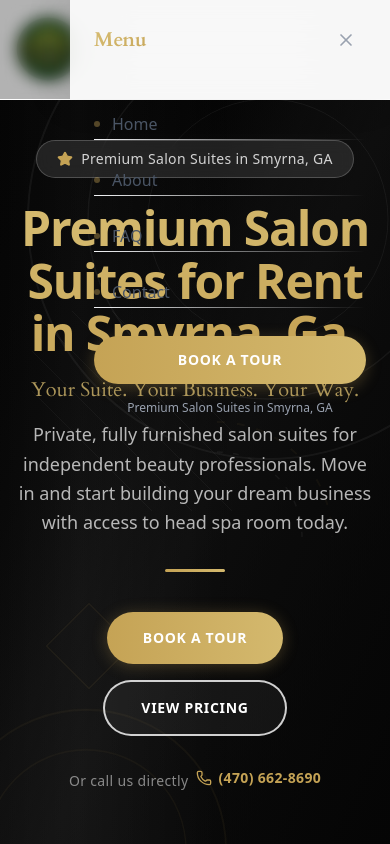
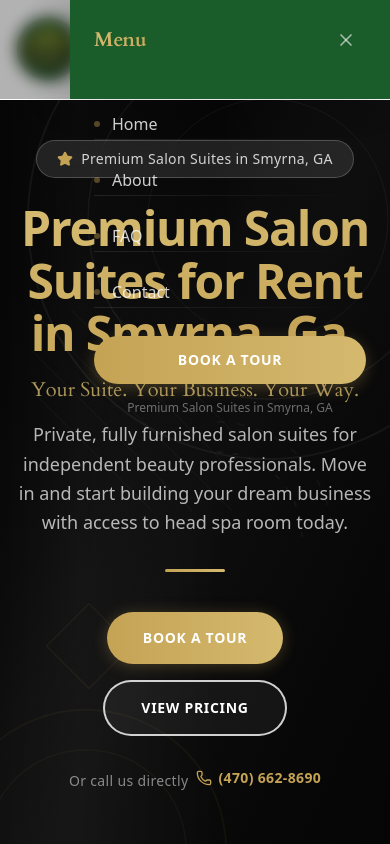
Before and after one commit to jonmohon/smyrna-suites, a Next.js app: page / in a window 390 px wide. Both pictures are taken after a click on the button 354 px from the left and 49 px from the top of the page. Shown: the top 844 px of the page. Built offline with nearby package versions, Linux system fonts and the light colour scheme.

Commit message:
Update mobile nav to opaque deep green background with light text
Co-Authored-By: Claude Opus 4.6 (1M context) <noreply@anthropic.com>

```diff
--- a/src/components/MobileMenu.tsx
+++ b/src/components/MobileMenu.tsx
@@ -24,7 +24,7 @@ export default function MobileMenu({ isOpen, onClose }: MobileMenuProps) {
 
       {/* Slide-in panel */}
       <div
-        className={`fixed top-0 right-0 z-50 flex h-full w-80 flex-col bg-white/90 backdrop-blur-xl shadow-[-8px_0_40px_rgba(0,0,0,0.1)] transition-transform duration-500 ease-[cubic-bezier(0.16,1,0.3,1)] ${
+        className={`fixed top-0 right-0 z-50 flex h-full w-80 flex-col bg-green-deep shadow-[-8px_0_40px_rgba(0,0,0,0.2)] transition-transform duration-500 ease-[cubic-bezier(0.16,1,0.3,1)] ${
           isOpen ? "translate-x-0" : "translate-x-full"
         }`}
       >
@@ -38,15 +38,15 @@ export default function MobileMenu({ isOpen, onClose }: MobileMenuProps) {
           </span>
           <button
             onClick={onClose}
-            className="group flex h-10 w-10 items-center justify-center rounded-full transition-all duration-300 hover:bg-green-muted hover:rotate-90"
+            className="group flex h-10 w-10 items-center justify-center rounded-full transition-all duration-300 hover:bg-white/10 hover:rotate-90"
             aria-label="Close menu"
           >
-            <X className="h-5 w-5 text-gray-400 transition-colors duration-300 group-hover:text-green-deep" />
+            <X className="h-5 w-5 text-white/60 transition-colors duration-300 group-hover:text-white" />
           </button>
         </div>
 
         {/* Subtle divider */}
-        <div className="mx-6 h-px bg-gradient-to-r from-transparent via-gold/30 to-transparent" />
+        <div className="mx-6 h-px bg-gradient-to-r from-transparent via-gold/40 to-transparent" />
 
         {/* Navigation links with staggered animation */}
         <nav className="flex flex-1 flex-col px-6 py-4">
@@ -56,7 +56,7 @@ export default function MobileMenu({ isOpen, onClose }: MobileMenuProps) {
                 key={link.href}
                 href={link.href}
                 onClick={onClose}
-                className={`group relative flex items-center py-4 text-base font-medium text-gray-600 transition-all duration-300 hover:text-green-deep hover:translate-x-2 ${
+                className={`group relative flex items-center py-4 text-base font-medium text-white/80 transition-all duration-300 hover:text-white hover:translate-x-2 ${
                   isOpen
                     ? "animate-fade-in-up opacity-100"
                     : "opacity-0"
@@ -68,7 +68,7 @@ export default function MobileMenu({ isOpen, onClose }: MobileMenuProps) {
               >
                 <span className="mr-3 h-1.5 w-1.5 rounded-full bg-gold/40 transition-all duration-300 group-hover:bg-gold group-hover:scale-125" />
                 {link.label}
-                <span className="absolute bottom-3 left-0 right-0 h-px bg-gradient-to-r from-gray-100 to-transparent" />
+                <span className="absolute bottom-3 left-0 right-0 h-px bg-gradient-to-r from-white/10 to-transparent" />
               </Link>
             )
           )}
@@ -94,7 +94,7 @@ export default function MobileMenu({ isOpen, onClose }: MobileMenuProps) {
           </Link>
 
           {/* Subtle tagline below CTA */}
-          <p className="mt-4 text-center text-xs text-gray-400">
+          <p className="mt-4 text-center text-xs text-white/40">
             Premium Salon Suites in Smyrna, GA
           </p>
         </div>
```
